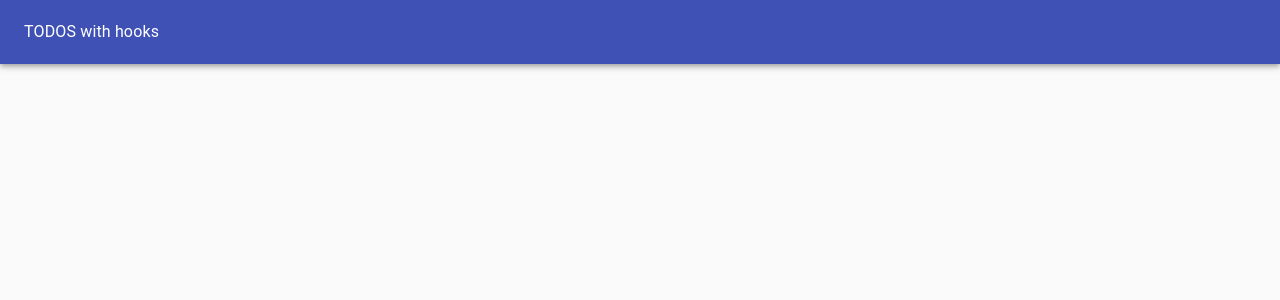
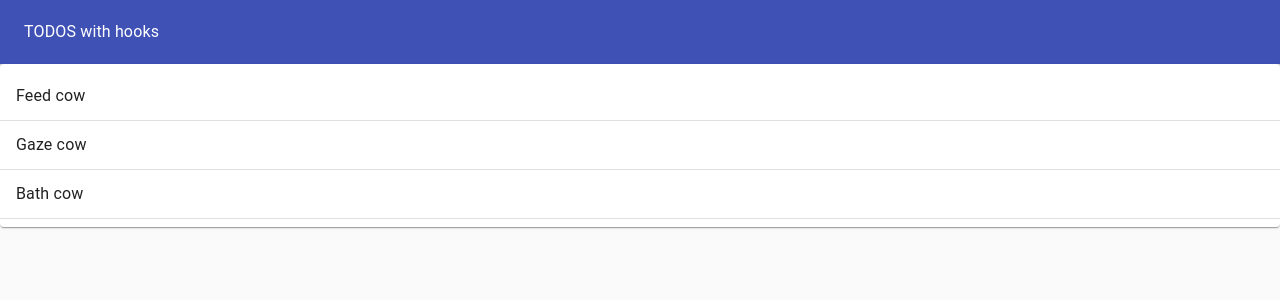
Before and after one commit to rafiurrafi/react-bootcamp, a React (Create React App) app: page / in a window 1280 px wide. Shown: the top 300 px of the page. Built offline with nearby package versions, Linux system fonts and the light colour scheme.

Commit message:
added list to todos

```diff
--- a/src/todo/todoApp.jsx
+++ b/src/todo/todoApp.jsx
@@ -1,7 +1,14 @@
-import React from "react";
+import React, { useState } from "react";
 import Paper from "@material-ui/core/Paper";
 import { AppBar, Toolbar, Typography } from "@material-ui/core";
+import TodoList from "./todoList";
 const TodoApp = (props) => {
+  const initialTodos = [
+    { _id: 1, task: "Feed cow", completed: false },
+    { _id: 2, task: "Gaze cow", completed: false },
+    { _id: 3, task: "Bath cow", completed: true },
+  ];
+  const [todos, setTodos] = useState(initialTodos);
   return (
     <Paper
       style={{
@@ -18,6 +25,7 @@
           <Typography color="inherit">TODOS with hooks</Typography>
         </Toolbar>
       </AppBar>
+      <TodoList todos={todos} />
     </Paper>
   );
 };
--- /dev/null
+++ b/src/todo/todoList.jsx
@@ -0,0 +1,22 @@
+import { Divider, Paper } from "@material-ui/core";
+import { List, ListItem, ListItemText } from "@material-ui/core";
+
+import React from "react";
+const TodoList = ({ todos }) => {
+  return (
+    <Paper>
+      <List>
+        {todos.map((todo) => (
+          <>
+            <ListItem>
+              <ListItemText>{todo.task}</ListItemText>
+            </ListItem>
+            <Divider />
+          </>
+        ))}
+      </List>
+    </Paper>
+  );
+};
+
+export default TodoList;
```
